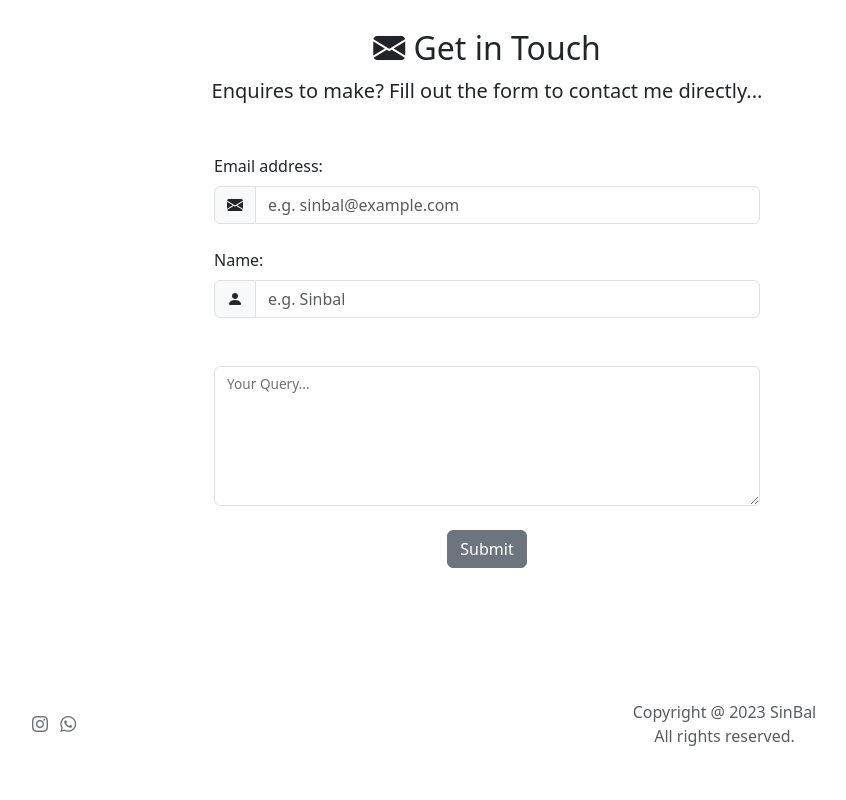
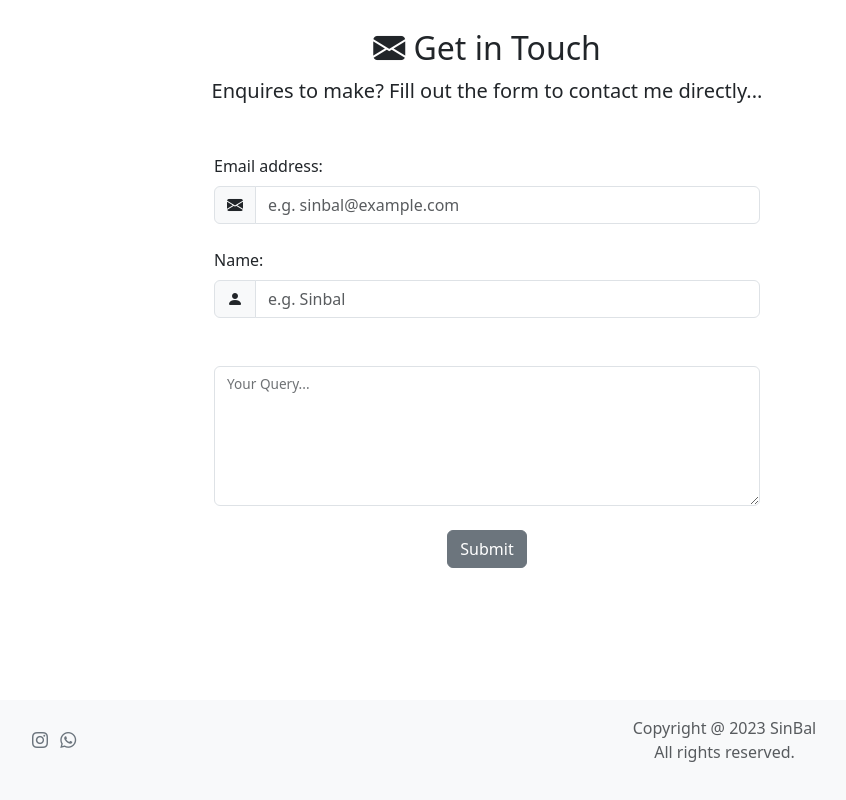
Before and after one commit to CalebCio/SinBal, a plain HTML site: page index.html in a window 1280 px wide. Shown: the part 3840-4640 px from the top of the page, without its empty margins (153-999 px from the left). Drawn offline with nearby package versions, Linux system fonts and the light colour scheme.

Commit message:
Update index.html

```diff
--- a/index.html
+++ b/index.html
@@ -383,9 +383,9 @@
     </section>
 
     <!-- FOOTER -->
-    <footer>
+    <footer class="bg-light">
         <div class="container-lg">
-            <div class="row justify-content-center align-items-center">
+            <div class="row justify-content-center pt-3 align-items-center">
                 <div class="col-md-5 text-center mb-5 text-md-start">
                     <a class="text-secondary mx-2" href="https://www.instagram.com/sinbal_01/"><i class="bi bi-instagram"></i></a>
                     <a class="text-secondary" href="https://l.instagram.com/?u=https%3A%2F%2Fwa.me%2Fmessage%2FOXBVDHZJDFTKL1&e=AT31kev9BOqCc1bQho2DLoimqn1Aera5_rdhWLstzJ27TtMRRYrh2CIHYSNqkqySHpzMeAGMk3Pxn_GU4blwrAlUfYcJlOajROycnw"><i class="bi bi-whatsapp"></i></a>
```
